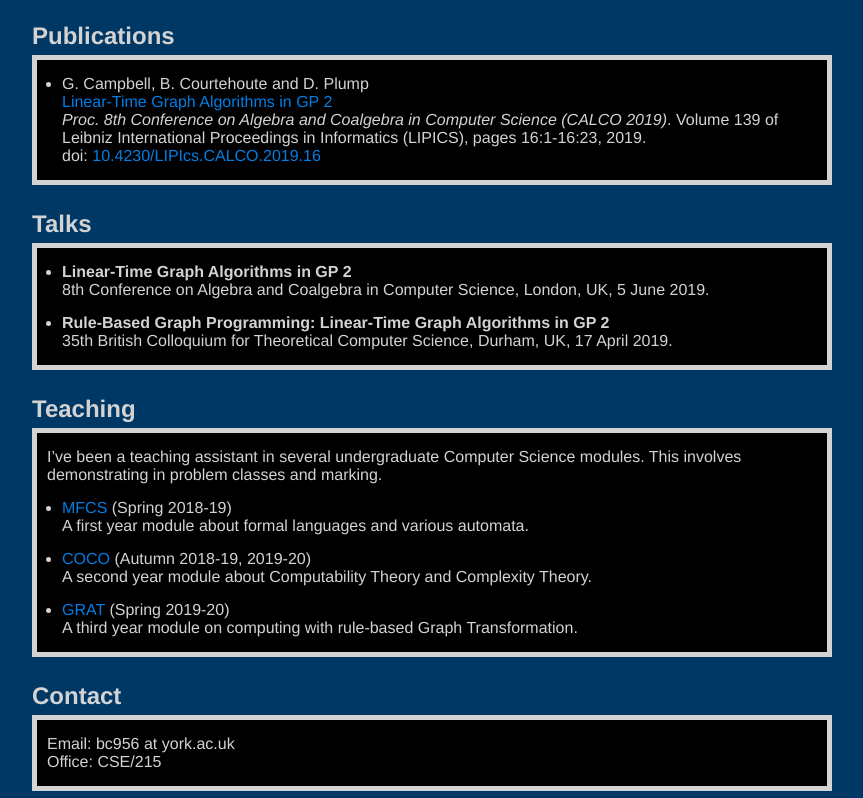
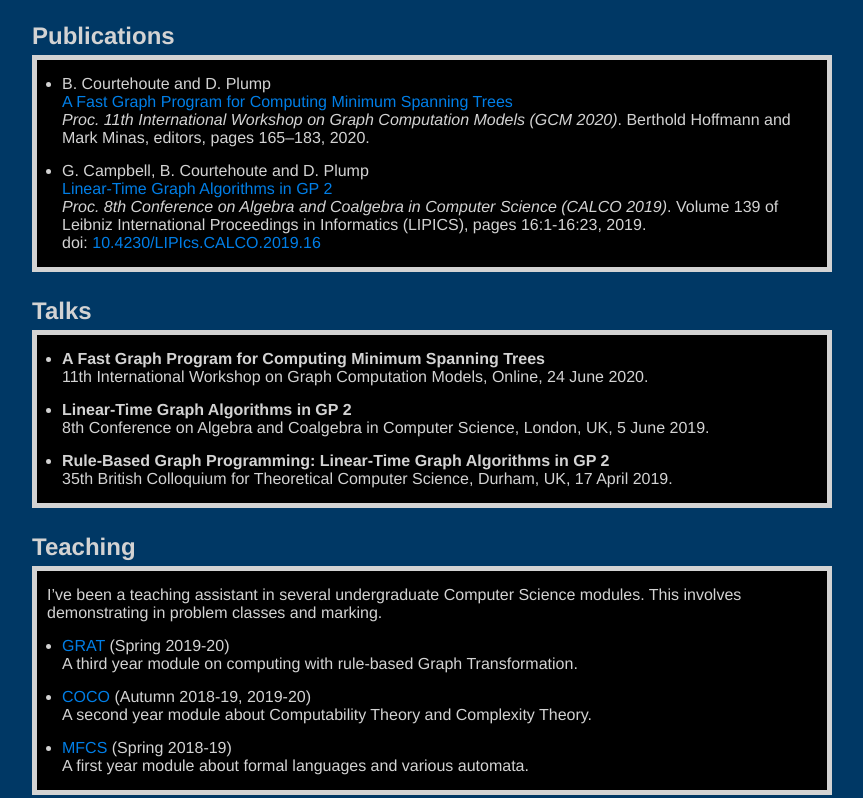
Before and after one commit to BrianCourtehoute/BrianCourtehoute.github.io, a plain HTML site: page index.html in a window 1280 px wide. Shown: the part 623-1421 px from the top of the page, without its empty margins (208-1071 px from the left). Drawn offline with Linux system fonts and the light colour scheme.

Commit message:
Update index.html

```diff
--- a/index.html
+++ b/index.html
@@ -133,6 +133,9 @@ Computing with Graph Transformation is generally slow due to graph matching, whi
 
 	<h2 style="color:lightgray">Publications</h2>
 	<ul>
+  <li>B. Courtehoute and D. Plump<br>
+<a href="http://www.cs.york.ac.uk/plasma/publications/pdf/Courtehoute-Plump.GCM.20.pdf" target="_blank">A Fast Graph Program for Computing Minimum Spanning Trees</a><br>
+<em>Proc. 11th International Workshop on Graph Computation Models (GCM 2020)</em>. Berthold Hoffmann and Mark Minas, editors, pages 165–183, 2020.<br></li>
   <li>G. Campbell, B. Courtehoute and D. Plump<br>
 <a href="http://www.cs.york.ac.uk/plasma/publications/pdf/CampbellCourtehoutePlump.CALCO.19.pdf" target="_blank">Linear-Time Graph Algorithms in GP 2</a><br>
 <em>Proc. 8th Conference on Algebra and Coalgebra in Computer Science (CALCO 2019)</em>. Volume 139 of Leibniz International     Proceedings in Informatics (LIPICS), pages 16:1-16:23, 2019.<br>
@@ -142,6 +145,9 @@ doi: <a href="https://doi.org/10.4230/LIPIcs.CALCO.2019.16" target="_blank">10.4
 
 <h2 style="color:lightgray">Talks</h2>
 <ul>
+  <li><b>A Fast Graph Program for Computing Minimum Spanning Trees</b><br>
+    11th International Workshop on Graph Computation Models, Online, 24 June 2020.</li>
+
   <li><b>Linear-Time Graph Algorithms in GP 2</b><br>
     8th Conference on Algebra and Coalgebra in Computer Science, London, UK, 5 June 2019.</li>
 
@@ -157,16 +163,16 @@ doi: <a href="https://doi.org/10.4230/LIPIcs.CALCO.2019.16" target="_blank">10.4
 <ul>
   <p>I’ve been a teaching assistant in several undergraduate Computer Science modules. This involves demonstrating in problem classes and marking.</p>
   <li>
-    <a href="https://www.york.ac.uk/students/studying/manage/programmes/module-catalogue/module/COM00005C/2018-19" target="_blank">MFCS</a> (Spring 2018-19)<br>
-A first year module about formal languages and various automata.
+    <a href="https://www.york.ac.uk/students/studying/manage/programmes/module-catalogue/module/COM00026H/2019-20" target="_blank">GRAT</a> (Spring 2019-20)<br>
+A third year module on computing with rule-based Graph Transformation.
   </li>
   <li>
     <a href="https://www.york.ac.uk/students/studying/manage/programmes/module-catalogue/module/COM00002I/2019-20" target="_blank">COCO</a> (Autumn 2018-19, 2019-20)<br>
 A second year module about Computability Theory and Complexity Theory.
   </li>
   <li>
-    <a href="https://www.york.ac.uk/students/studying/manage/programmes/module-catalogue/module/COM00026H/2019-20" target="_blank">GRAT</a> (Spring 2019-20)<br>
-A third year module on computing with rule-based Graph Transformation.
+    <a href="https://www.york.ac.uk/students/studying/manage/programmes/module-catalogue/module/COM00005C/2018-19" target="_blank">MFCS</a> (Spring 2018-19)<br>
+A first year module about formal languages and various automata.
   </li>
 </ul>
 
```
